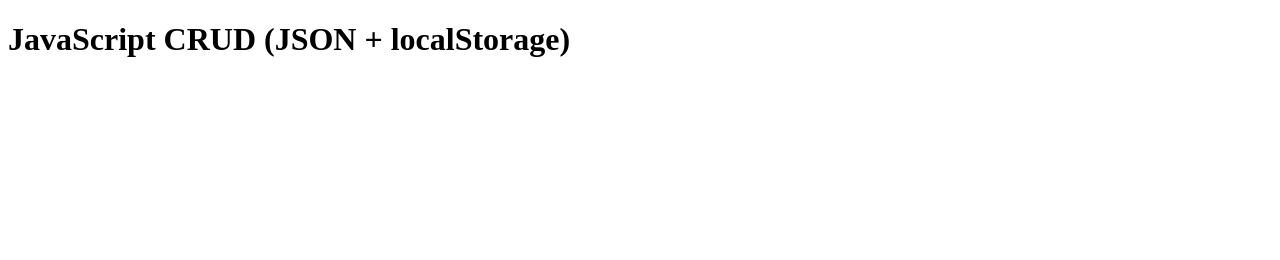
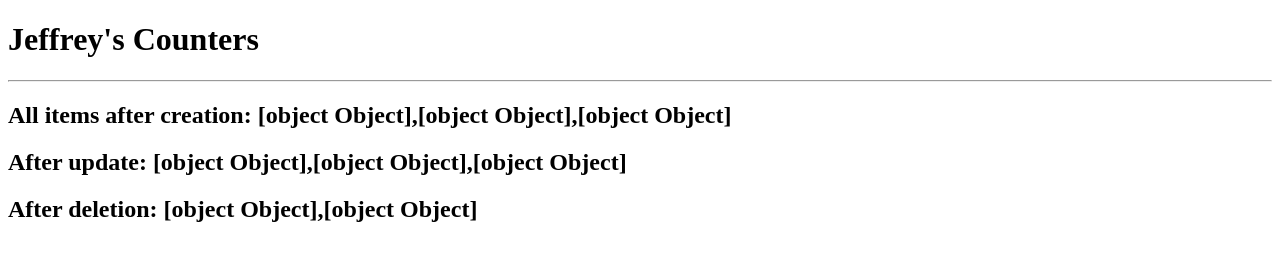
Before and after one commit to bacolodcoldroom/dtr, a plain HTML site: page index.html in a window 1280 px wide. Drawn offline with Linux system fonts and the light colour scheme.

Commit message:
Update index.html

```diff
--- a/index.html
+++ b/index.html
@@ -2,10 +2,14 @@
 <html>
 <head>
   <meta charset="UTF-8">
-  <title>JS CRUD with JSON Example</title>
+  <title>Jeffrey Override!</title>
 </head>
 <body>
-  <h1>JavaScript CRUD (JSON + localStorage)</h1>
+  <h1>Jeffrey's Counters</h1>
+  <hr>
+  <h2>All items after creation: <span id="j_ctr1"></span></h2>
+  <h2>After update: <span id="j_ctr2"></span></h2>
+  <h2>After deletion: <span id="j_ctr3"></span></h2>
   <script>
     // Initialize localStorage if it doesn't have our "items" key
     if (!localStorage.getItem('items')) {
@@ -49,14 +53,18 @@
     createItem({ id: 3, name: 'Jeff 3' });
 
     console.log('All items after creation:', readItems());
+    document.getElementById('j_ctr1').innerHTML=readItems();
+
 
     // Update the first item
     updateItem(0, { id: 1, name: 'Updated Item 1' });
     console.log('After update:', readItems());
+    document.getElementById('j_ctr2').innerHTML=readItems();
 
     // Delete the second item
     deleteItem(1);
     console.log('After deletion:', readItems());
+    document.getElementById('j_ctr3').innerHTML=readItems();
   </script>
 </body>
 </html>
```
